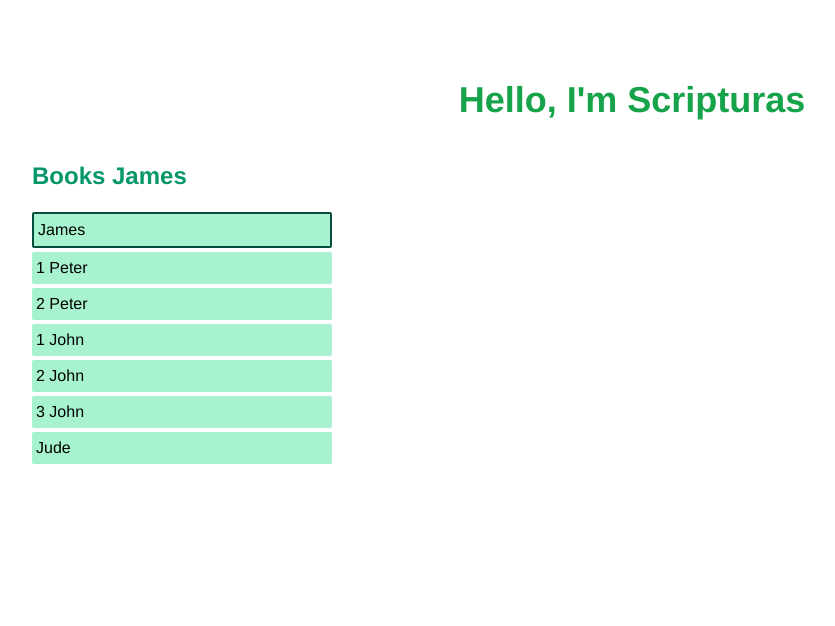
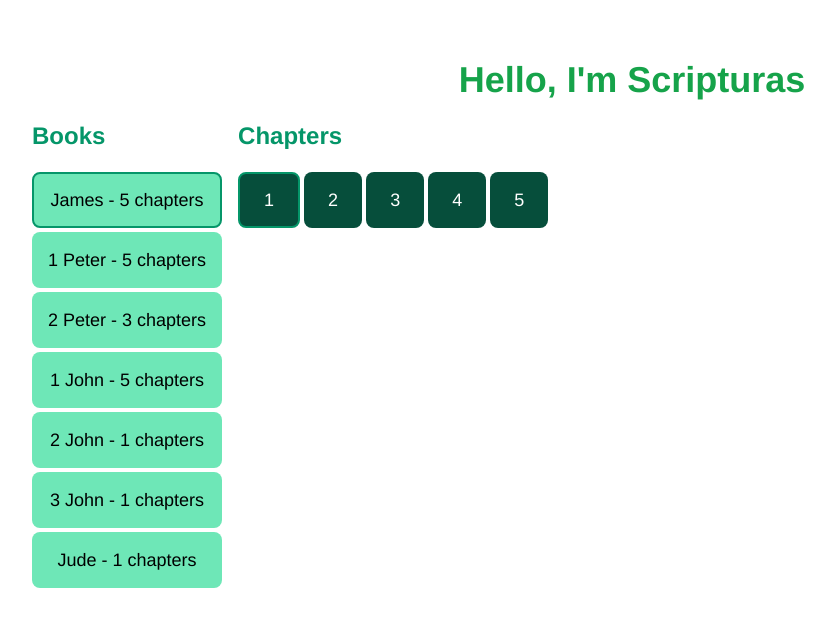
Before and after one commit to doguskysilva/pope-is-pop, a Vue app: page / in a window 1280 px wide. Shown: the top 626 px of the page, without its empty margins (8-843 px from the left). Built offline with nearby package versions, Linux system fonts and the light colour scheme.

Commit message:
feat: flow to select chapter

```diff
--- a/src/components/ListBooks.vue
+++ b/src/components/ListBooks.vue
@@ -23,19 +23,20 @@ function changeBook(book: Book) {
 </script>
 
 <template>
-  <ul v-for="book in books" :key="book.abbreviation">
+  <h2 class="w-full font-bold text-2xl text-emerald-600 mb-5">Books</h2>
+  <ul v-for="book in books" :key="book.abbreviation" class="text-lg">
     <li
-      class="p-1 bg-emerald-200 rounded-sm mb-1"
+      class="py-2 px-4 flex-none h-14 rounded-lg flex items-center justify-center bg-emerald-300 mb-1 cursor-pointer"
       :class="{ active: isActive(selectedBook, book) }"
       @click="changeBook(book)"
     >
-      {{ book.name }}
+      {{ book.name }} - {{ Object.keys(book.chapters).length }} chapters
     </li>
   </ul>
 </template>
 
 <style scoped>
 .active {
-  @apply border-2 border-emerald-900;
+  @apply border-2 border-emerald-600;
 }
 </style>
--- /dev/null
+++ b/src/components/ListChapters.vue
@@ -0,0 +1,39 @@
+<script setup lang="ts">
+defineProps<{
+  chapters: string[];
+  chapterSelected: number;
+}>();
+
+const emits = defineEmits<{
+  (e: "change", chapter: number): void;
+}>();
+
+function changeChapter(chapter: string) {
+  emits("change", parseInt(chapter));
+}
+
+function isActive(chapterSelected: number, chapter: string) {
+  return chapterSelected == parseInt(chapter);
+}
+</script>
+
+<template>
+  <h2 class="w-full font-bold text-2xl text-emerald-600 mb-5">Chapters</h2>
+  <div class="flex gap-1">
+    <div
+      v-for="chapter in chapters"
+      :key="chapter"
+      :class="{ active: isActive(chapterSelected, chapter) }"
+      @click="changeChapter(chapter)"
+      class="px-6 flex-none h-14 rounded-lg flex items-center justify-center bg-emerald-900 text-white text-lg cursor-pointer"
+    >
+      {{ chapter }}
+    </div>
+  </div>
+</template>
+
+<style scoped>
+.active {
+  @apply border-2 border-emerald-600;
+}
+</style>
--- a/src/domain/adapters/index.ts
+++ b/src/domain/adapters/index.ts
@@ -1,7 +1,7 @@
 import { Book, Verse } from "../models";
 import { range, fromPairs, pipe, partial, map } from "ramda";
 
-const mountChapters = pipe<any, any, any, { [key: number]: Array<Verse> }>(
+const mountChapters = pipe<any, any, any, { [key: string]: Array<Verse> }>(
   partial(range, [1]),
   map((n) => [n, []]),
   fromPairs
--- a/src/domain/logic/utils.ts
+++ b/src/domain/logic/utils.ts
@@ -11,3 +11,11 @@ export function createChapterSearchFromParams(
     version: parts[0] || "",
   };
 }
+
+export function generateChapterSearchQuery(
+  version: string,
+  abbreviation: string,
+  chapter: number
+) {
+  return `${version}.${abbreviation}.${chapter}`;
+}
--- a/src/domain/models/index.ts
+++ b/src/domain/models/index.ts
@@ -14,7 +14,7 @@ export interface Book {
   nameLong: string;
   testament: Testament;
   chapters: {
-    [key: number]: Array<Verse>;
+    [key: string]: Array<Verse>;
   };
 }
 
--- a/src/pages/Home.vue
+++ b/src/pages/Home.vue
@@ -1,36 +1,61 @@
 <script setup lang="ts">
+import { computed } from "vue";
+import { useStore } from "@/store";
+import { useRouter } from "vue-router";
+import { Book } from "@/domain/models";
 import ListBooks from "@/components/ListBooks.vue";
-import { useStore } from "@/store";
-import { computed } from "vue";
-import { Book } from "@/domain/models";
+import ListChapters from "@/components/ListChapters.vue";
+import { generateChapterSearchQuery } from "@/domain/logic/utils";
 
 const store = useStore();
+const router = useRouter();
 
 const book = computed(() => store.state.book);
 const books = computed(() => store.state.books);
+
+const chapters = computed(() => store.getters.chaptersFromSelectedBook);
+const chapterSelected = computed(() => store.state.chapterSelected);
 
 store.dispatch("fetchBooks");
 
 function changeBook(book: Book) {
   store.dispatch("changeBook", book);
 }
+
+function changeChapter(chapter: number) {
+  if (book.value) {
+    const searchString = generateChapterSearchQuery(
+      "nth",
+      book.value?.abbreviation,
+      chapterSelected.value
+    );
+
+    store.dispatch("changeChapter", chapter);
+    router.push({ name: "chapter", params: { chapterSearch: searchString } });
+  }
+}
 </script>
 
 <template>
   <div class="p-10">
-    <h1 class="text-center w-full font-bold text-4xl text-green-600 my-10">
+    <h1 class="text-center w-full font-bold text-4xl text-green-600 my-5">
       Hello, I'm Scripturas
     </h1>
-    <div class="w-1/4">
-      <h2 class="w-full font-bold text-2xl text-emerald-600 mb-5">
-        Books {{ book?.name }}
-      </h2>
-      <ListBooks
-        :books="books"
-        :selected-book="book"
-        @change="changeBook"
-      ></ListBooks>
+    <div class="flex gap-4">
+      <div class="flex-none">
+        <ListBooks
+          :books="books"
+          :selected-book="book"
+          @change="changeBook"
+        ></ListBooks>
+      </div>
+      <div class="flex-none">
+        <ListChapters
+          :chapters="chapters"
+          :chapterSelected="chapterSelected"
+          @change="changeChapter"
+        ></ListChapters>
+      </div>
     </div>
-    <div class="text-center"></div>
   </div>
 </template>
--- a/src/router/index.ts
+++ b/src/router/index.ts
@@ -6,7 +6,7 @@ import CompareChapters from "@/pages/CompareChapters.vue";
 
 const routes = [
   { path: "/", component: Home },
-  { path: "/chapter/:version/:book/:chapter", component: Chapter },
+  { path: "/chapter/:chapterSearch", name: "chapter", component: Chapter },
   { path: "/chapter-compare", component: CompareChapters },
   { path: "/about", component: About },
 ];
--- a/src/store/index.ts
+++ b/src/store/index.ts
@@ -7,6 +7,7 @@ import * as adapter from "@/domain/adapters";
 export interface State {
   books: Array<Book>;
   book: Book | null;
+  chapterSelected: number;
 }
 
 export const key: InjectionKey<Store<State>> = Symbol();
@@ -15,6 +16,15 @@ export const store = createStore<State>({
   state: {
     books: [],
     book: null,
+    chapterSelected: 1,
+  },
+  getters: {
+    chaptersFromSelectedBook(state: State) {
+      if (state.book) {
+        return Object.keys(state.book?.chapters);
+      }
+      return [];
+    },
   },
   mutations: {
     LOAD_BOOKS(state: State, books: Array<Book>) {
@@ -22,6 +32,9 @@ export const store = createStore<State>({
     },
     UPDATE_BOOK(state: State, book: Book) {
       state.book = book;
+    },
+    UPDATE_CHAPTER(state: State, chapter: number) {
+      state.chapterSelected = chapter;
     },
   },
   actions: {
@@ -34,6 +47,10 @@ export const store = createStore<State>({
     },
     changeBook({ commit }, book) {
       commit("UPDATE_BOOK", book);
+      commit("UPDATE_CHAPTER", 1);
+    },
+    changeChapter({ commit }, chapter) {
+      commit("UPDATE_CHAPTER", chapter);
     },
   },
 });
```
